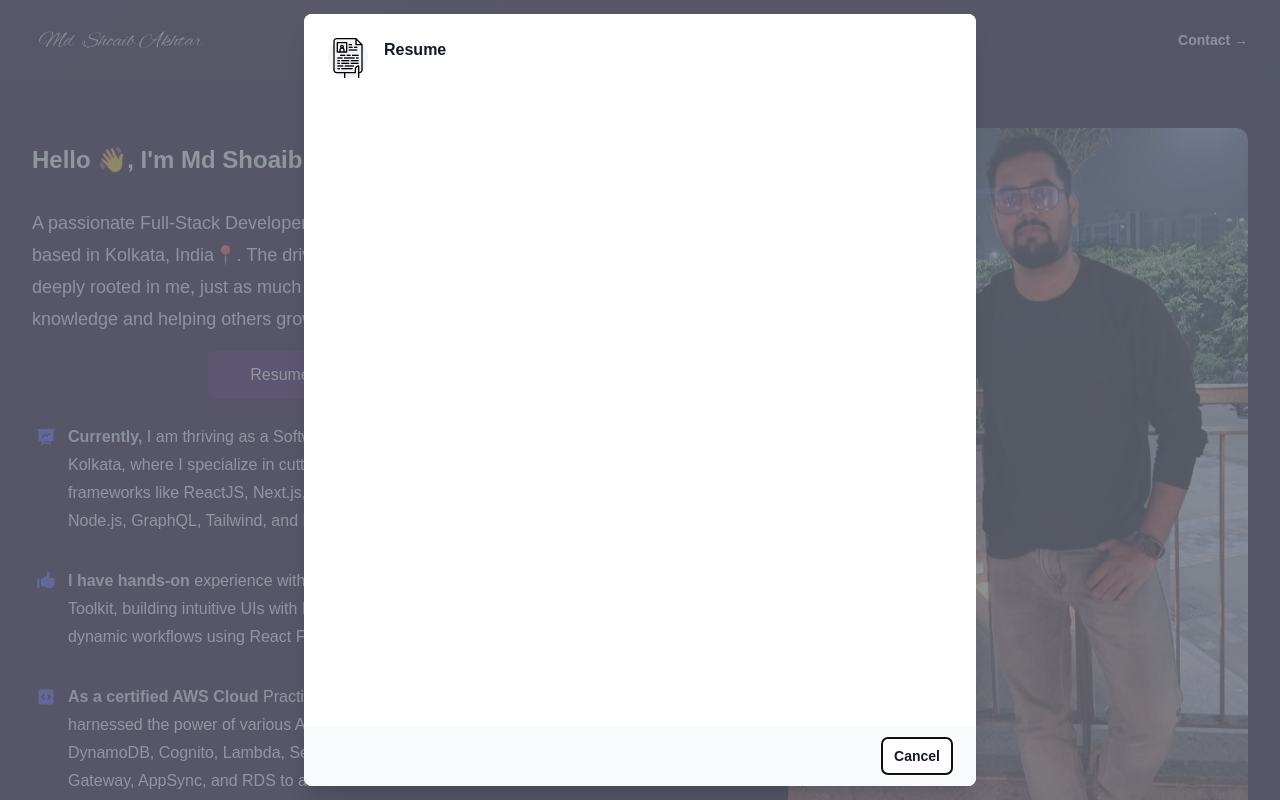
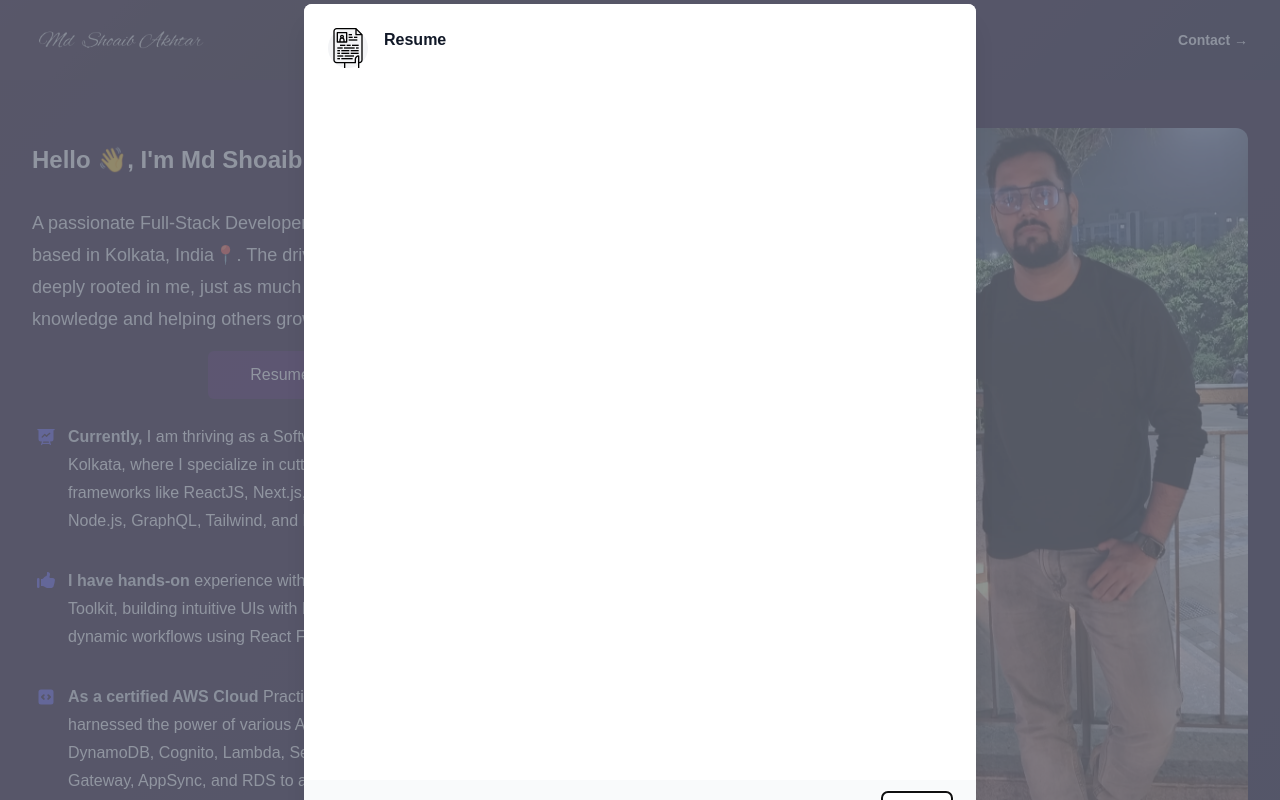
Before and after one commit to mdshoaibakhtar/md.akhtar, a Next.js app: page / in a window 1280 px wide. Both pictures are taken after a click on the element "Resume". Shown: the top 800 px of the page. Built offline with nearby package versions, Linux system fonts and the light colour scheme.

Commit message:
Fixed modal alignment

```diff
--- a/src/components/SideDrawer.tsx
+++ b/src/components/SideDrawer.tsx
@@ -15,7 +15,7 @@ const SideDrawer: React.FC<DrawerProps> = ({ open, setOpen }) => {
             />
 
             <div className="fixed inset-0 z-10 w-screen overflow-y-auto">
-                <div className="flex min-h-full items-end justify-center p-4 text-center sm:items-center sm:p-0">
+                <div className="flex justify-center p-4 text-center sm:items-center sm:p-0">
                     <DialogPanel
                         transition
                         className="relative transform overflow-hidden rounded-lg bg-white text-left shadow-xl transition-all data-[closed]:translate-y-4 data-[closed]:opacity-0 data-[enter]:duration-300 data-[leave]:duration-200 data-[enter]:ease-out data-[leave]:ease-in sm:my-1 sm:w-full sm:max-w-2xl data-[closed]:sm:translate-y-0 data-[closed]:sm:scale-95"
@@ -29,18 +29,20 @@ const SideDrawer: React.FC<DrawerProps> = ({ open, setOpen }) => {
                                     <DialogTitle as="h3" className="text-base font-semibold leading-6 text-gray-900">
                                         Resume
                                     </DialogTitle>
-                                    <div className="mt-2">
-                                        {/* <p className="text-sm text-gray-500">
-                                            Are you sure you want to deactivate your account? All of your data will be permanently removed.
-                                            This action cannot be undone.
-                                        </p> */}
-                                    </div>
-                                    <div className="relative mt-6 flex-1 px-4 sm:px-6 w-full h-[78vh]">
+                                    <div className="relative hidden sm:flex mt-2 flex-1 px-4 sm:px-6 w-full sm:h-[88vh] top-4">
                                         <iframe
                                             src='/assets/pdfs/Resume.pdf'
                                             allow="autoplay"
                                             width={'500'}
-                                            height={'590'}
+                                            height={'640'}
+                                        />
+                                    </div>
+                                    <div className="relative flex sm:hidden mt-2 flex-1 px-4 sm:px-6 w-full h-[50vh] top-4">
+                                        <iframe
+                                            src='/assets/pdfs/Resume.pdf'
+                                            allow="autoplay"
+                                            width={'300'}
+                                            height={'400'}
                                         />
                                     </div>
                                 </div>
```
